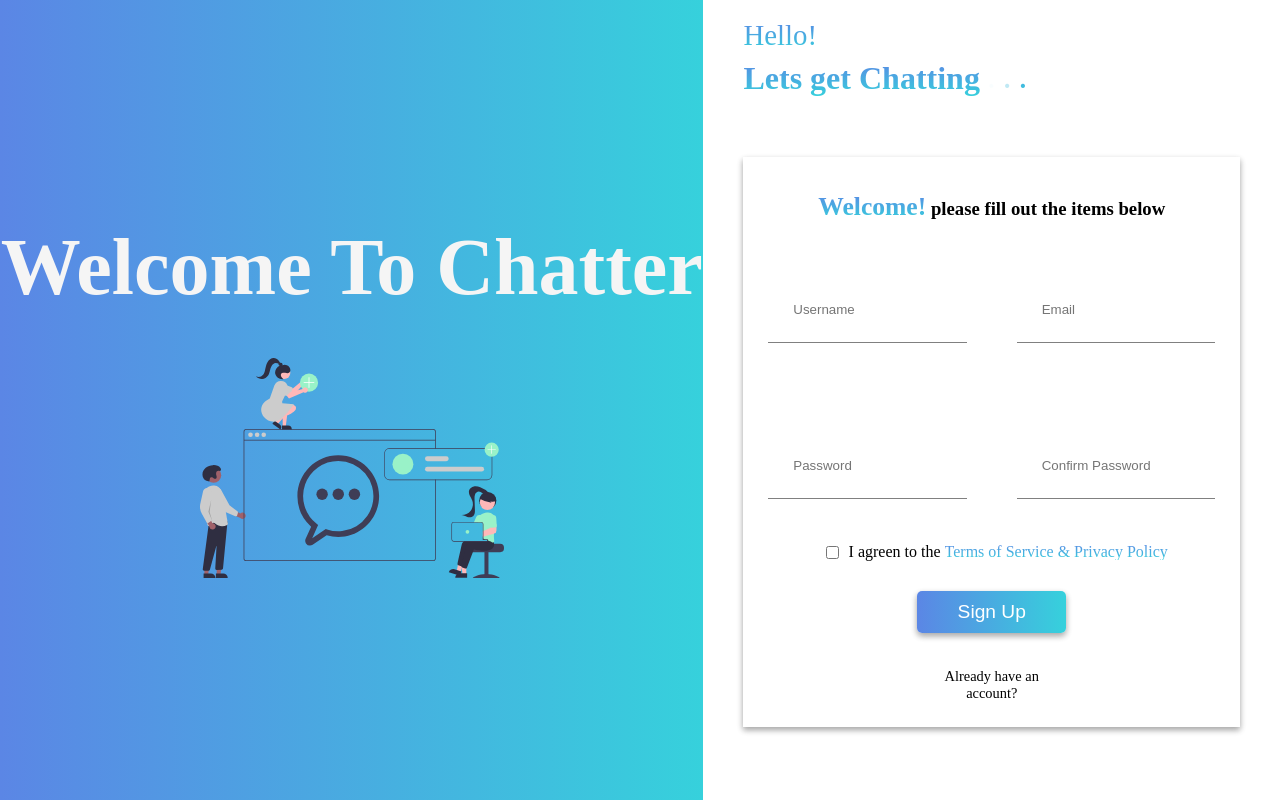
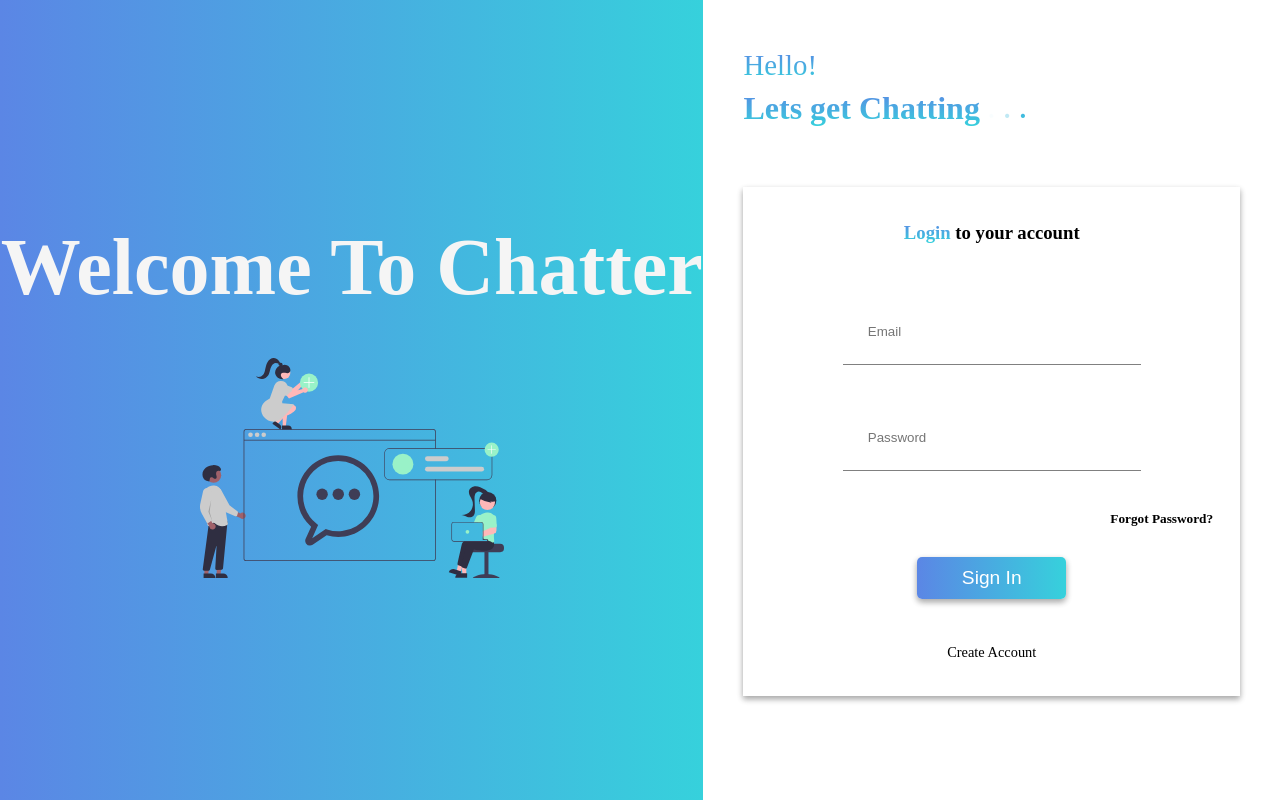
Before and after one commit to JoshuaDinh/chatter, a React (Create React App) app in the folder Client/: page / in a window 1280 px wide. Built offline with nearby package versions, Linux system fonts and the light colour scheme; no server answers.

Commit message:
updated toggle settings for login > register in redux

```diff
--- a/Client/src/components/login/Login.js
+++ b/Client/src/components/login/Login.js
@@ -61,7 +61,7 @@ Login.propTypes = {
 const mapStateToProps = (state) => {
   return {
     auth: state.auth.isAuthenticated,
-    registerForm: state.registerForm,
+    registerForm: state.registerForm.toggle,
   };
 };
 
--- a/Client/src/components/register/Register.js
+++ b/Client/src/components/register/Register.js
@@ -7,7 +7,6 @@ import { register } from "../../actions/auth";
 import { setAlert } from "../../actions/alert";
 import { setRegisterForm } from "../../actions/registerForm";
 import { setTermsOfService } from "../../actions/termsOfService";
-import { SET_TERMS_OF_SERVICE } from "../../actions/Types";
 
 const Register = ({
   setRegisterForm,
@@ -86,13 +85,15 @@ const Register = ({
         <input type="checkbox" />
         <p>
           I agreen to the
-          <span onClick={() => setTermsOfService()}>
+          <span onClick={setTermsOfService}>
             Terms of Service & Privacy Policy
           </span>
         </p>
       </div>
       <input className="register-button" type="submit" value="Sign Up" />
-      <div className="register-return-button">Already have an account?</div>
+      <div className="register-return-button" onClick={setRegisterForm}>
+        Already have an account?
+      </div>
     </form>
   );
 };
@@ -112,4 +113,5 @@ export default connect(mapStateToProps, {
   register,
   setAlert,
   setTermsOfService,
+  setRegisterForm,
 })(Register);
--- a/Client/src/pages/home/Home.js
+++ b/Client/src/pages/home/Home.js
@@ -24,7 +24,7 @@ const Home = ({ registerForm, termsOfService }) => {
           <span className="home-dot-animation">.</span>
           <span className="home-dot-animation">.</span>
         </div>
-        <Register />
+        {registerForm ? <Register /> : <Login />}
         {termsOfService === true && <TermsOfService />}
       </div>
     </div>
@@ -33,7 +33,7 @@ const Home = ({ registerForm, termsOfService }) => {
 
 const mapStateToProps = (state) => {
   return {
-    registerForm: state.registerForm,
+    registerForm: state.registerForm.toggle,
     termsOfService: state.termsOfService.toggle,
   };
 };
--- a/Client/src/reducers/registerForm.js
+++ b/Client/src/reducers/registerForm.js
@@ -1,14 +1,14 @@
 import { SET_REGISTER_FORM } from "../actions/Types";
 
 const initialState = {
-  toggleRegisterForm: false,
+  toggle: false,
 };
 
 const registerFormState = (state = initialState, action) => {
   const { type } = action;
   switch (type) {
     case SET_REGISTER_FORM:
-      return { ...state, toggleRegisterForm: !state.toggleRegisterForm };
+      return { ...state, toggle: !state.toggle };
     default:
       return state;
   }
```
